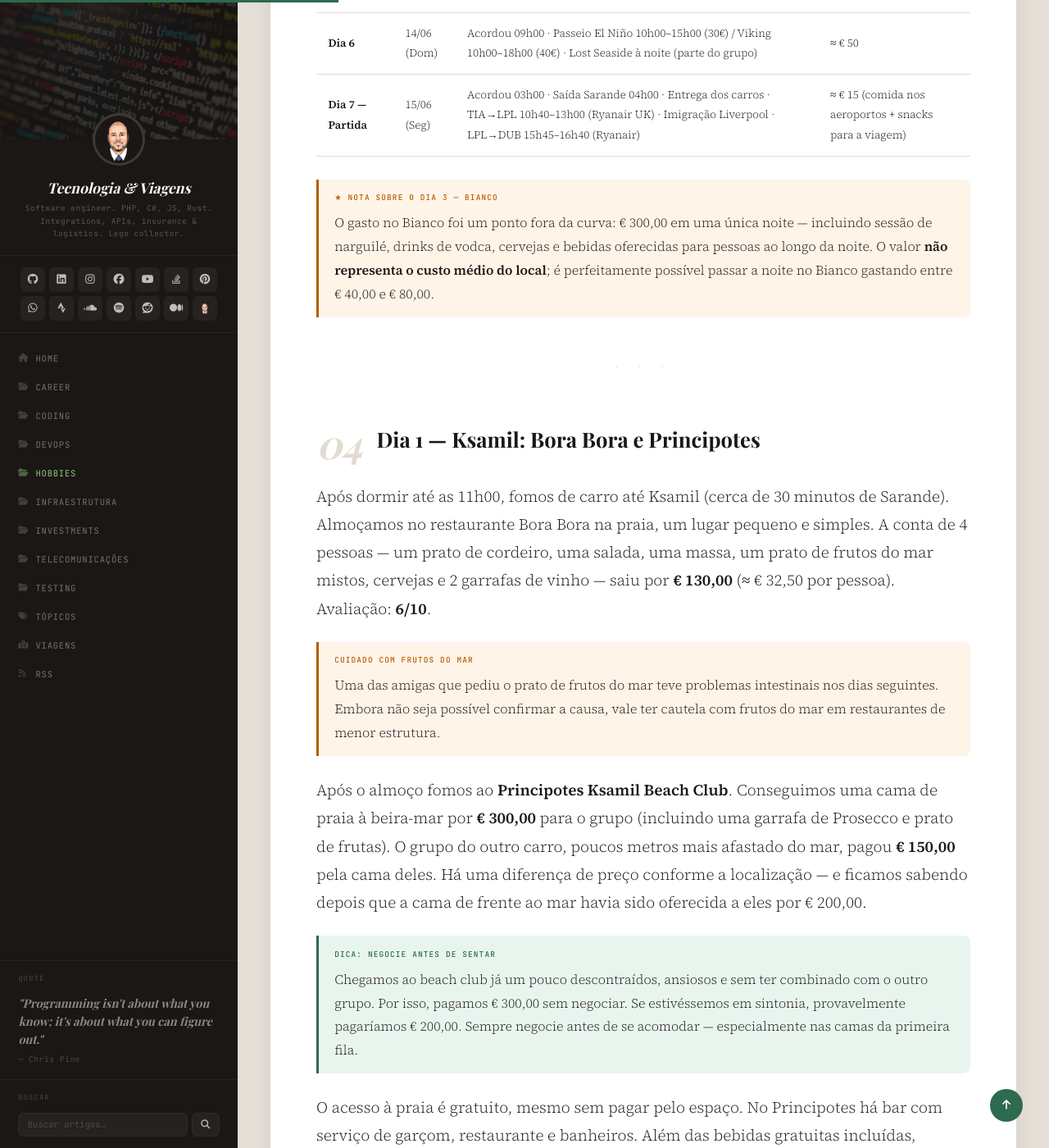
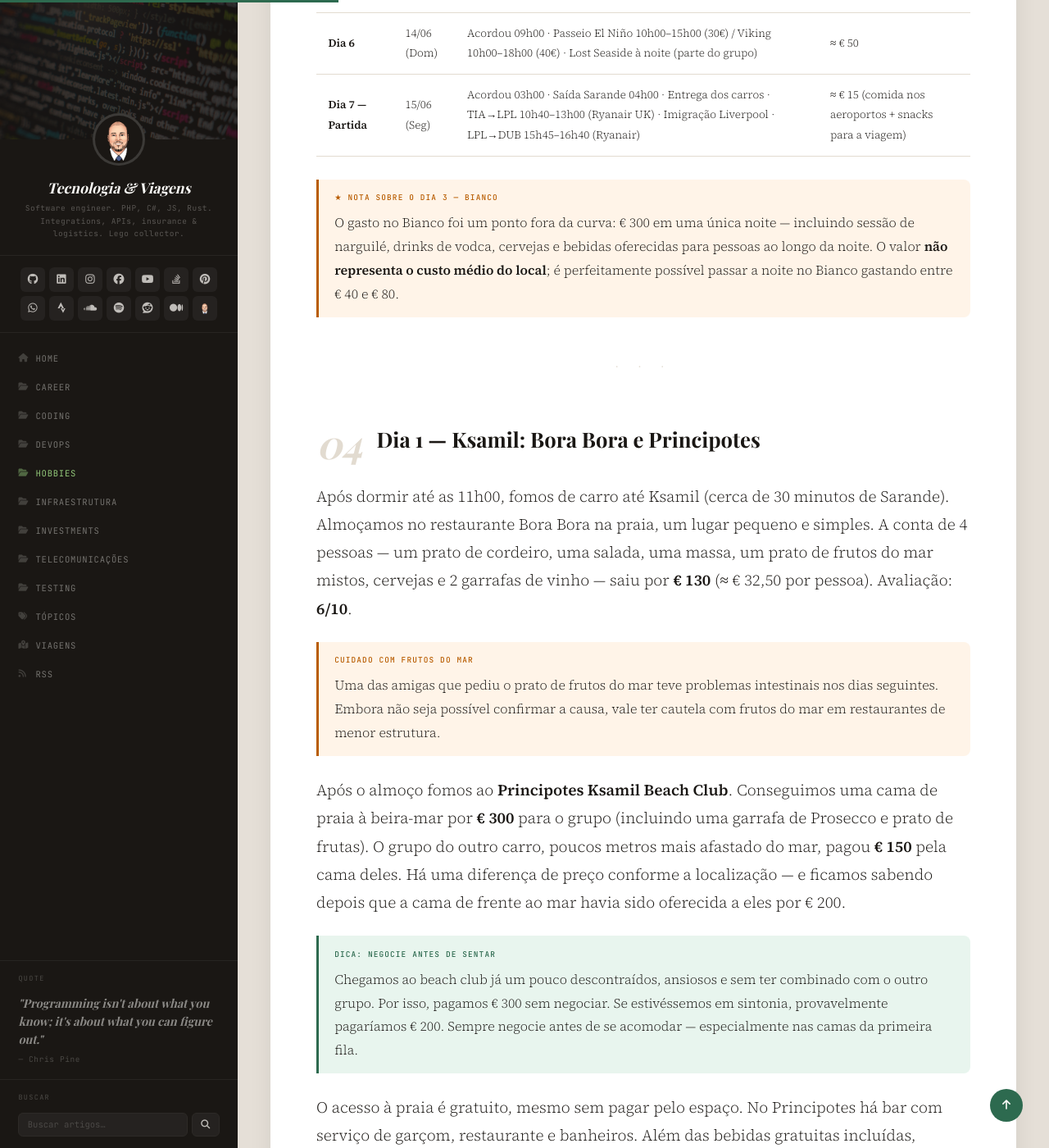
Before and after one commit to guibranco/blog, a Jekyll site: the page built from _posts/2026-06-16-albania-sarande-ksamil-corfu-roteiro-7-dias.md, in a window 1280 px wide and 1400 px high, scrolled down 5467 px. Shown: the whole window at 82% size. Built offline with Jekyll 4.4.1, drawn with Linux system fonts in a browser that asks for light colours; nearby versions of some CDN libraries; some web fonts are replaced; comment, search, counter and statistics services are not loaded; some of the changed text lies outside the part shown.

Commit message:
plaintext style: standardize currency format in travel post
Remove trailing zeroes from all Euro currency values in the
Albania travel post to improve readability and maintain
consistency with the other currency formats. Previously, some
values included unnecessary decimal points, which were not
required since they represented round numbers. This change
ensures a cleaner and more consistent presentation throughout
the post.

```diff
--- a/_posts/2026-06-16-albania-sarande-ksamil-corfu-roteiro-7-dias.md
+++ b/_posts/2026-06-16-albania-sarande-ksamil-corfu-roteiro-7-dias.md
@@ -56,7 +56,7 @@ As passagens foram compradas em 28/03/2026 pelo **Kiwi** para 6 pessoas (incluin
     <tr><td>Tirana → Liverpool</td><td>€ 220,74</td><td>≈ € 36,79</td></tr>
     <tr><td>Liverpool → Dublin</td><td>€ 151,62</td><td>≈ € 25,27</td></tr>
     <tr><td>Taxa de serviço Kiwi</td><td>€ 55,38</td><td>≈ € 9,23</td></tr>
-    <tr><td><strong>Total</strong></td><td><strong>€ 849,00</strong></td><td><strong>€ 141,50</strong></td></tr>
+    <tr><td><strong>Total</strong></td><td><strong>€ 849</strong></td><td><strong>€ 141,50</strong></td></tr>
   </tbody>
 </table>
 
@@ -76,14 +76,14 @@ Chegamos em Tirana na segunda-feira, 08/06, por volta das 22h00. O grupo que vei
     <tr><th>Modelo</th><th>Diária</th><th>7 dias (total)</th><th>Câmbio</th></tr>
   </thead>
   <tbody>
-    <tr><td>VW Polo</td><td>€ 25,00/dia</td><td>€ 175,00</td><td>Manual</td></tr>
+    <tr><td>VW Polo</td><td>€ 25/dia</td><td>€ 175</td><td>Manual</td></tr>
     <tr><td>VW T-Cross</td><td>€ 35/dia</td><td>€ 245</td><td>Automático</td></tr>
   </tbody>
 </table>
 
 Pagamos o aluguel adiantado pelos 7 dias — sem depósito, sem cadastro de motoristas adicionais (mesmo com mais de um motorista por carro) e sem exigência de CNH internacional. A CNH brasileira foi suficiente, mas **não chegaram a pedi-la em momento algum**.
 
-Os carros eram novos, com painel multimídia, Apple CarPlay, Android Auto, USB, Bluetooth e rádio FM. A T-Cross saiu com o tanque vazio e enchemos logo na primeira posto: **€ 77,00 para tanque cheio**.
+Os carros eram novos, com painel multimídia, Apple CarPlay, Android Auto, USB, Bluetooth e rádio FM. A T-Cross saiu com o tanque vazio e enchemos logo na primeira posto: **€ 77 para tanque cheio**.
 
 Seguimos direto de Tirana para Sarande — cerca de 3 horas de estrada boa, bem sinalizada. Waze e Google Maps funcionam perfeitamente. Na região de Tirana havia radares fixos, bem sinalizados na pista e no Waze. Saímos do aeroporto por volta das 01h00 e chegamos ao AirBnB em Sarande por volta das 04h00 da terça-feira, 09/06. Na área externa do aeroporto de Tirana havia opções de comida boa e barata — aproveitamos para jantar antes de pegar a estrada. No posto de gasolina, ganhamos energéticos.
 
@@ -94,7 +94,7 @@ Seguimos direto de Tirana para Sarande — cerca de 3 horas de estrada boa, bem
 
 <div class="callout callout-warn">
   <div class="callout-label">Atenção: radares móveis na volta</div>
-  O VW Polo do nosso grupo levou uma multa de <strong>€ 20,00</strong> por excesso de velocidade, capturado por um radar móvel à beira da estrada, a menos de 1 hora de entregar o carro — quase em Tirana. O radar estava no Waze, mas o motorista do Polo usava o Google Maps e não viu o alerta. A multa foi cobrada no ato da devolução — a locadora já sabia da infração no momento exato em que chegamos, sem nenhum contato da polícia durante o trajeto. <strong>Use o Waze ou ative alertas de radar no Google Maps.</strong>
+  O VW Polo do nosso grupo levou uma multa de <strong>€ 20</strong> por excesso de velocidade, capturado por um radar móvel à beira da estrada, a menos de 1 hora de entregar o carro — quase em Tirana. O radar estava no Waze, mas o motorista do Polo usava o Google Maps e não viu o alerta. A multa foi cobrada no ato da devolução — a locadora já sabia da infração no momento exato em que chegamos, sem nenhum contato da polícia durante o trajeto. <strong>Use o Waze ou ative alertas de radar no Google Maps.</strong>
 </div>
 
 <div class="divider">· · ·</div>
@@ -104,7 +104,7 @@ Seguimos direto de Tirana para Sarande — cerca de 3 horas de estrada boa, bem
   <div class="section-title-wrap"><h2>Hospedagem em Sarande</h2></div>
 </div>
 
-Ficamos em dois AirBnBs, com menos de 10 minutos de carro entre si. O custo foi de **menos de € 200,00 por pessoa para os 7 dias** (≈ € 28,00/noite por pessoa) em ambos.
+Ficamos em dois AirBnBs, com menos de 10 minutos de carro entre si. O custo foi de **menos de € 200 por pessoa para os 7 dias** (≈ € 28/noite por pessoa) em ambos.
 
 **Dervari Luxury Duplex** (meu grupo — 4 pessoas):
 - 2 quartos (casal + 2 camas individuais conversíveis) e 2 banheiros completos com água quente
@@ -188,7 +188,7 @@ Ficamos em dois AirBnBs, com menos de 10 minutos de carro entre si. O custo foi
 
 <div class="callout callout-warn">
   <div class="callout-label">★ Nota sobre o Dia 3 — Bianco</div>
-  O gasto no Bianco foi um ponto fora da curva: € 300,00 em uma única noite — incluindo sessão de narguilé, drinks de vodca, cervejas e bebidas oferecidas para pessoas ao longo da noite. O valor <strong>não representa o custo médio do local</strong>; é perfeitamente possível passar a noite no Bianco gastando entre € 40,00 e € 80,00.
+  O gasto no Bianco foi um ponto fora da curva: € 300 em uma única noite — incluindo sessão de narguilé, drinks de vodca, cervejas e bebidas oferecidas para pessoas ao longo da noite. O valor <strong>não representa o custo médio do local</strong>; é perfeitamente possível passar a noite no Bianco gastando entre € 40 e € 80.
 </div>
 
 <div class="divider">· · ·</div>
@@ -198,21 +198,21 @@ Ficamos em dois AirBnBs, com menos de 10 minutos de carro entre si. O custo foi
   <div class="section-title-wrap"><h2>Dia 1 — Ksamil: Bora Bora e Principotes</h2></div>
 </div>
 
-Após dormir até as 11h00, fomos de carro até Ksamil (cerca de 30 minutos de Sarande). Almoçamos no restaurante Bora Bora na praia, um lugar pequeno e simples. A conta de 4 pessoas — um prato de cordeiro, uma salada, uma massa, um prato de frutos do mar mistos, cervejas e 2 garrafas de vinho — saiu por **€ 130,00** (≈ € 32,50 por pessoa). Avaliação: **6/10**.
+Após dormir até as 11h00, fomos de carro até Ksamil (cerca de 30 minutos de Sarande). Almoçamos no restaurante Bora Bora na praia, um lugar pequeno e simples. A conta de 4 pessoas — um prato de cordeiro, uma salada, uma massa, um prato de frutos do mar mistos, cervejas e 2 garrafas de vinho — saiu por **€ 130** (≈ € 32,50 por pessoa). Avaliação: **6/10**.
 
 <div class="callout callout-warn">
   <div class="callout-label">Cuidado com frutos do mar</div>
   Uma das amigas que pediu o prato de frutos do mar teve problemas intestinais nos dias seguintes. Embora não seja possível confirmar a causa, vale ter cautela com frutos do mar em restaurantes de menor estrutura.
 </div>
 
-Após o almoço fomos ao **Principotes Ksamil Beach Club**. Conseguimos uma cama de praia à beira-mar por **€ 300,00** para o grupo (incluindo uma garrafa de Prosecco e prato de frutas). O grupo do outro carro, poucos metros mais afastado do mar, pagou **€ 150,00** pela cama deles. Há uma diferença de preço conforme a localização — e ficamos sabendo depois que a cama de frente ao mar havia sido oferecida a eles por € 200,00.
+Após o almoço fomos ao **Principotes Ksamil Beach Club**. Conseguimos uma cama de praia à beira-mar por **€ 300** para o grupo (incluindo uma garrafa de Prosecco e prato de frutas). O grupo do outro carro, poucos metros mais afastado do mar, pagou **€ 150** pela cama deles. Há uma diferença de preço conforme a localização — e ficamos sabendo depois que a cama de frente ao mar havia sido oferecida a eles por € 200.
 
 <div class="callout callout-tip">
   <div class="callout-label">Dica: negocie antes de sentar</div>
-  Chegamos ao beach club já um pouco descontraídos, ansiosos e sem ter combinado com o outro grupo. Por isso, pagamos € 300,00 sem negociar. Se estivéssemos em sintonia, provavelmente pagaríamos € 200,00. Sempre negocie antes de se acomodar — especialmente nas camas da primeira fila.
+  Chegamos ao beach club já um pouco descontraídos, ansiosos e sem ter combinado com o outro grupo. Por isso, pagamos € 300 sem negociar. Se estivéssemos em sintonia, provavelmente pagaríamos € 200. Sempre negocie antes de se acomodar — especialmente nas camas da primeira fila.
 </div>
 
-O acesso à praia é gratuito, mesmo sem pagar pelo espaço. No Principotes há bar com serviço de garçom, restaurante e banheiros. Além das bebidas gratuitas incluídas, consumimos **€ 150,00 em cervejas e vinho** ao longo do dia (≈ € 37,50/pessoa). Ficamos até as 21h00 e voltamos para Sarande.
+O acesso à praia é gratuito, mesmo sem pagar pelo espaço. No Principotes há bar com serviço de garçom, restaurante e banheiros. Além das bebidas gratuitas incluídas, consumimos **€ 150 em cervejas e vinho** ao longo do dia (≈ € 37,50/pessoa). Ficamos até as 21h00 e voltamos para Sarande.
 
 <div class="divider">· · ·</div>
 
@@ -228,13 +228,13 @@ Fomos a pé até o porto de Sarande (≈ 10 minutos do AirBnB) e embarcamos no f
   Uma das integrantes do grupo esqueceu o passaporte e não pôde embarcar — não dava tempo de buscar no AirBnB e voltar, e o próximo ferry chegaria tarde demais para aproveitar o dia. Perdeu o passeio e ficou em Sarande. <strong>Verifique a documentação na noite anterior.</strong>
 </div>
 
-Passagem: **€ 32,00 (ida) + € 32,00 (volta) = € 64,00 por pessoa**.
+Passagem: **€ 32 (ida) + € 32 (volta) = € 64 por pessoa**.
 
-Em Corfu, saímos do porto do ferry em uma van táxi até a marina de partida do barco: **€ 55,00 para 7 pessoas** (≈ € 7,86/pessoa), trajeto de ≈ 11 minutos. Almoçamos na própria marina. Eu optei por um gyro/yeero de porco (≈ **€ 12,00**); os outros escolheram hambúrguer ou outro lanche — os pratos variavam entre **€ 10,00 e € 15,00**, mais bebida (cerveja ou refrigerante).
+Em Corfu, saímos do porto do ferry em uma van táxi até a marina de partida do barco: **€ 55 para 7 pessoas** (≈ € 7,86/pessoa), trajeto de ≈ 11 minutos. Almoçamos na própria marina. Eu optei por um gyro/yeero de porco (≈ **€ 12**); os outros escolheram hambúrguer ou outro lanche — os pratos variavam entre **€ 10 e € 15**, mais bebida (cerveja ou refrigerante).
 
-O passeio de barco saiu às 13h00, com duração de 4 horas, e custou **€ 50,00 por pessoa**. Incluiu: prato de frutas, bebidas (cerveja, água e refrigerante), Bluetooth para música, e 3 a 4 paradas para nadar — incluindo uma entrada em caverna. Levamos uma garrafa de whisky e energéticos à parte. O barco tinha banheiro de uso livre, quarto (privativo) e acomodava confortavelmente o nosso grupo de 7.
+O passeio de barco saiu às 13h00, com duração de 4 horas, e custou **€ 50 por pessoa**. Incluiu: prato de frutas, bebidas (cerveja, água e refrigerante), Bluetooth para música, e 3 a 4 paradas para nadar — incluindo uma entrada em caverna. Levamos uma garrafa de whisky e energéticos à parte. O barco tinha banheiro de uso livre, quarto (privativo) e acomodava confortavelmente o nosso grupo de 7.
 
-Pegamos o ferry de volta às 19h00 (horário grego), chegando a Sarande às 19h00 (horário albanês) — a hora de viagem e a diferença de fuso horário se cancelam. Na volta da marina até o porto do ferry, em vez de uma única van, dividimos em **2 táxis — € 25,00 cada** (um com 4 pessoas e outro com 3), totalizando € 50,00 para o grupo — menos do que os € 55,00 pagos em uma van só na ida. Jantamos no **My Family**, bem próximo ao cais, com excelente qualidade e preço baixo — **nota 9/10**. Depois fomos à piscina privativa do AirBnB dos amigos, passamos no mercado e compramos bebidas e petiscos.
+Pegamos o ferry de volta às 19h00 (horário grego), chegando a Sarande às 19h00 (horário albanês) — a hora de viagem e a diferença de fuso horário se cancelam. Na volta da marina até o porto do ferry, em vez de uma única van, dividimos em **2 táxis — € 25 cada** (um com 4 pessoas e outro com 3), totalizando € 50 para o grupo — menos do que os € 55 pagos em uma van só na ida. Jantamos no **My Family**, bem próximo ao cais, com excelente qualidade e preço baixo — **nota 9/10**. Depois fomos à piscina privativa do AirBnB dos amigos, passamos no mercado e compramos bebidas e petiscos.
 
 **Preços no mercado (referência):**
 
@@ -244,7 +244,7 @@ Pegamos o ferry de volta às 19h00 (horário grego), chegando a Sarande às 19h0
   </thead>
   <tbody>
     <tr><td>Cerveja Amstel 500 ml (lata)</td><td>130 Leks</td><td>≈ € 1,44</td></tr>
-    <tr><td>Cerveja Heineken 500 ml (lata)</td><td>180 Leks</td><td>≈ € 2,00</td></tr>
+    <tr><td>Cerveja Heineken 500 ml (lata)</td><td>180 Leks</td><td>≈ € 2</td></tr>
     <tr><td>Monster Energy 500 ml</td><td>250–300 Leks</td><td>≈ € 2,78–3,33</td></tr>
     <tr><td>Red Bull 250 ml (lata)</td><td>190 Leks</td><td>≈ € 2,11</td></tr>
     <tr><td>Salgadinhos, biscoitos e chocolates</td><td>150–250 Leks</td><td>≈ € 1,67–2,78</td></tr>
@@ -254,7 +254,7 @@ Pegamos o ferry de volta às 19h00 (horário grego), chegando a Sarande às 19h0
 
 <div class="callout callout-tip">
   <div class="callout-label">Compras no mercado — gasto médio</div>
-  Cada AirBnB gastou em média <strong>≈ € 20,00 por dia</strong> em compras de mercado: bebidas (cervejas, energéticos, refrigerantes), petiscos, bolachas e chocolates. A pizza congelada em promoção (2 por 1 a 300 Leks) estava disponível em alguns mercados — opção prática mas sem grande qualidade; não a recomendo.
+  Cada AirBnB gastou em média <strong>≈ € 20 por dia</strong> em compras de mercado: bebidas (cervejas, energéticos, refrigerantes), petiscos, bolachas e chocolates. A pizza congelada em promoção (2 por 1 a 300 Leks) estava disponível em alguns mercados — opção prática mas sem grande qualidade; não a recomendo.
 </div>
 
 <div class="callout callout-warn">
@@ -269,11 +269,11 @@ Pegamos o ferry de volta às 19h00 (horário grego), chegando a Sarande às 19h0
   <div class="section-title-wrap"><h2>Dia 3 — Poda Beach Club e Bianco</h2></div>
 </div>
 
-Fomos ao **Poda Beach Club** — similar ao Principotes, porém mais acessível e, neste dia, mais movimentado. Pagamos **€ 100,00 pela cama à beira-mar** (incluindo uma garrafa de Prosecco; sem a garrafa seriam € 80,00). Ficamos das 12h00 às 19h00.
+Fomos ao **Poda Beach Club** — similar ao Principotes, porém mais acessível e, neste dia, mais movimentado. Pagamos **€ 100 pela cama à beira-mar** (incluindo uma garrafa de Prosecco; sem a garrafa seriam € 80). Ficamos das 12h00 às 19h00.
 
-A conta de bebidas ao longo do dia — cervejas, drinks de vodca, whisky e mojitos — foi de **€ 130,00 para 4 pessoas** (≈ € 32,50/pessoa). O almoço no restaurante do Poda custou **≈ € 20,00 por pessoa** — avaliação **8/10**.
+A conta de bebidas ao longo do dia — cervejas, drinks de vodca, whisky e mojitos — foi de **€ 130 para 4 pessoas** (≈ € 32,50/pessoa). O almoço no restaurante do Poda custou **≈ € 20 por pessoa** — avaliação **8/10**.
 
-À noite, fomos ao **Kamay Beach Restaurant**, próximo à Mão de Ksamil. A conta ficou em **≈ € 20,00 por pessoa** (jantar + bebidas).
+À noite, fomos ao **Kamay Beach Restaurant**, próximo à Mão de Ksamil. A conta ficou em **≈ € 20 por pessoa** (jantar + bebidas).
 
 De lá fomos ao **Bianco** em Ksamil. Chegamos às 21h00 e ficamos no rooftop até as 00h00, quando descemos para a balada no piso térreo.
 
@@ -282,9 +282,9 @@ De lá fomos ao **Bianco** em Ksamil. Chegamos às 21h00 e ficamos no rooftop at
 - Não há código de vestimenta rígido — roupas de praia são toleradas no rooftop, mas no piso inferior a maioria estava com roupa mais arrumada
 - Fui de camiseta polo, bermuda de tecido e tênis; a amiga foi de vestido e salto alto
 
-O gasto pessoal nessa noite foi de **€ 300,00** (drinks de vodca, cervejas Corona, sessão de narguilé e bebidas oferecidas para pessoas ao longo da noite). O valor foi atípico — o Bianco é acessível para quem controla o consumo.
+O gasto pessoal nessa noite foi de **€ 300** (drinks de vodca, cervejas Corona, sessão de narguilé e bebidas oferecidas para pessoas ao longo da noite). O valor foi atípico — o Bianco é acessível para quem controla o consumo.
 
-Ao sair, o carro (T-Cross) não ligou por pane elétrica na bateria. Voltamos para Sarande de táxi: **€ 50,00** do Bianco ao AirBnB em Sarande.
+Ao sair, o carro (T-Cross) não ligou por pane elétrica na bateria. Voltamos para Sarande de táxi: **€ 50** do Bianco ao AirBnB em Sarande.
 
 <div class="divider">· · ·</div>
 
@@ -297,9 +297,9 @@ Retornamos ao Bianco para buscar o carro. Ligamos para a locadora e, em menos de
 
 Almoçamos no **Tre Ishujt**, restaurante em frente ao Bianco — excelente comida e atendimento, **nota 9/10**.
 
-À tarde, fomos ao Poda — desta vez na praia pública, sem pagar nada. O mar estava agitado e com visibilidade reduzida. Ficamos ≈ 1 hora e jantamos no próprio Poda: **6.500 Leks para 4 pessoas** (≈ € 72,00 no total, ≈ € 18,00/pessoa).
+À tarde, fomos ao Poda — desta vez na praia pública, sem pagar nada. O mar estava agitado e com visibilidade reduzida. Ficamos ≈ 1 hora e jantamos no próprio Poda: **6.500 Leks para 4 pessoas** (≈ € 72 no total, ≈ € 18/pessoa).
 
-Depois, tomamos sorvete no **Ice Roll** — **≈ 700 Leks (≈ € 7,78) por sorvete** — e voltamos ao Bianco para o rooftop. A entrada é gratuita — os **≈ € 50,00 para 4 pessoas** (≈ € 12,50/pessoa) foram inteiramente em bebidas: mojitos, whisky e cerveja. Às 23h45 fomos ao **Poda** no ambiente fechado. A experiência foi desagradável pelo comportamento dos garçons na pista — passavam empurrando sem pedir licença. Não ficamos muito tempo.
+Depois, tomamos sorvete no **Ice Roll** — **≈ 700 Leks (≈ € 7,78) por sorvete** — e voltamos ao Bianco para o rooftop. A entrada é gratuita — os **≈ € 50 para 4 pessoas** (≈ € 12,50/pessoa) foram inteiramente em bebidas: mojitos, whisky e cerveja. Às 23h45 fomos ao **Poda** no ambiente fechado. A experiência foi desagradável pelo comportamento dos garçons na pista — passavam empurrando sem pedir licença. Não ficamos muito tempo.
 
 <div class="divider">· · ·</div>
 
@@ -308,11 +308,11 @@ Depois, tomamos sorvete no **Ice Roll** — **≈ 700 Leks (≈ € 7,78) por so
   <div class="section-title-wrap"><h2>Dia 5 — Groovy Grill, Orange e Copa do Mundo</h2></div>
 </div>
 
-Almoçamos no **Groovy Grill**, entre o Poda e o Orange: **€ 70,00 para 4 pessoas** (≈ € 17,50/pessoa — pratos + bebidas).
+Almoçamos no **Groovy Grill**, entre o Poda e o Orange: **€ 70 para 4 pessoas** (≈ € 17,50/pessoa — pratos + bebidas).
 
-Fomos ao **Orange Beach Club** (em Ksamil — não confundir com o Orange Night Club de Sarande), onde aproveitamos a piscina gratuita e as espreguiçadeiras à beira-mar. As espreguiçadeiras custam **€ 15,00 cada**, mas como consumimos no bar durante o dia, não fomos cobrados. Voltamos ao AirBnB por volta das 19h00 para descansar.
+Fomos ao **Orange Beach Club** (em Ksamil — não confundir com o Orange Night Club de Sarande), onde aproveitamos a piscina gratuita e as espreguiçadeiras à beira-mar. As espreguiçadeiras custam **€ 15 cada**, mas como consumimos no bar durante o dia, não fomos cobrados. Voltamos ao AirBnB por volta das 19h00 para descansar.
 
-À noite, assistimos ao primeiro jogo do Brasil na Copa do Mundo no **Vibe 360°**, um bar à beira-mar com telão. Levamos uma garrafa de whisky comprada em um mercado em frente ao bar (≈ € 30,00), mas o estabelecimento **confiscou a garrafa na entrada**, devolvendo apenas no momento de irmos embora. O bar vendia cerveja e whisky (600 Leks por dose — ≈ € 6,67), mas não tinha energético — consumimos os nossos discretamente. A comida era barata mas quem comeu não gostou. Avaliação **6/10**.
+À noite, assistimos ao primeiro jogo do Brasil na Copa do Mundo no **Vibe 360°**, um bar à beira-mar com telão. Levamos uma garrafa de whisky comprada em um mercado em frente ao bar (≈ € 30), mas o estabelecimento **confiscou a garrafa na entrada**, devolvendo apenas no momento de irmos embora. O bar vendia cerveja e whisky (600 Leks por dose — ≈ € 6,67), mas não tinha energético — consumimos os nossos discretamente. A comida era barata mas quem comeu não gostou. Avaliação **6/10**.
 
 <div class="divider">· · ·</div>
 
@@ -321,7 +321,7 @@ Fomos ao **Orange Beach Club** (em Ksamil — não confundir com o Orange Night
   <div class="section-title-wrap"><h2>Dia 6 — Passeios de barco</h2></div>
 </div>
 
-O grupo se dividiu: 6 pessoas foram no passeio Viking (≈ € 40,00/pessoa, das 10h00 às 18h00) e eu fui com uma amiga no passeio da **El Niño Boat Tours Sarande** (€ 30,00/pessoa, das 10h00 às 15h00).
+O grupo se dividiu: 6 pessoas foram no passeio Viking (≈ € 40/pessoa, das 10h00 às 18h00) e eu fui com uma amiga no passeio da **El Niño Boat Tours Sarande** (€ 30/pessoa, das 10h00 às 15h00).
 
 **O que o passeio El Niño incluía:**
 - Turtle Cave — 10 minutos de parada para fotos
```
